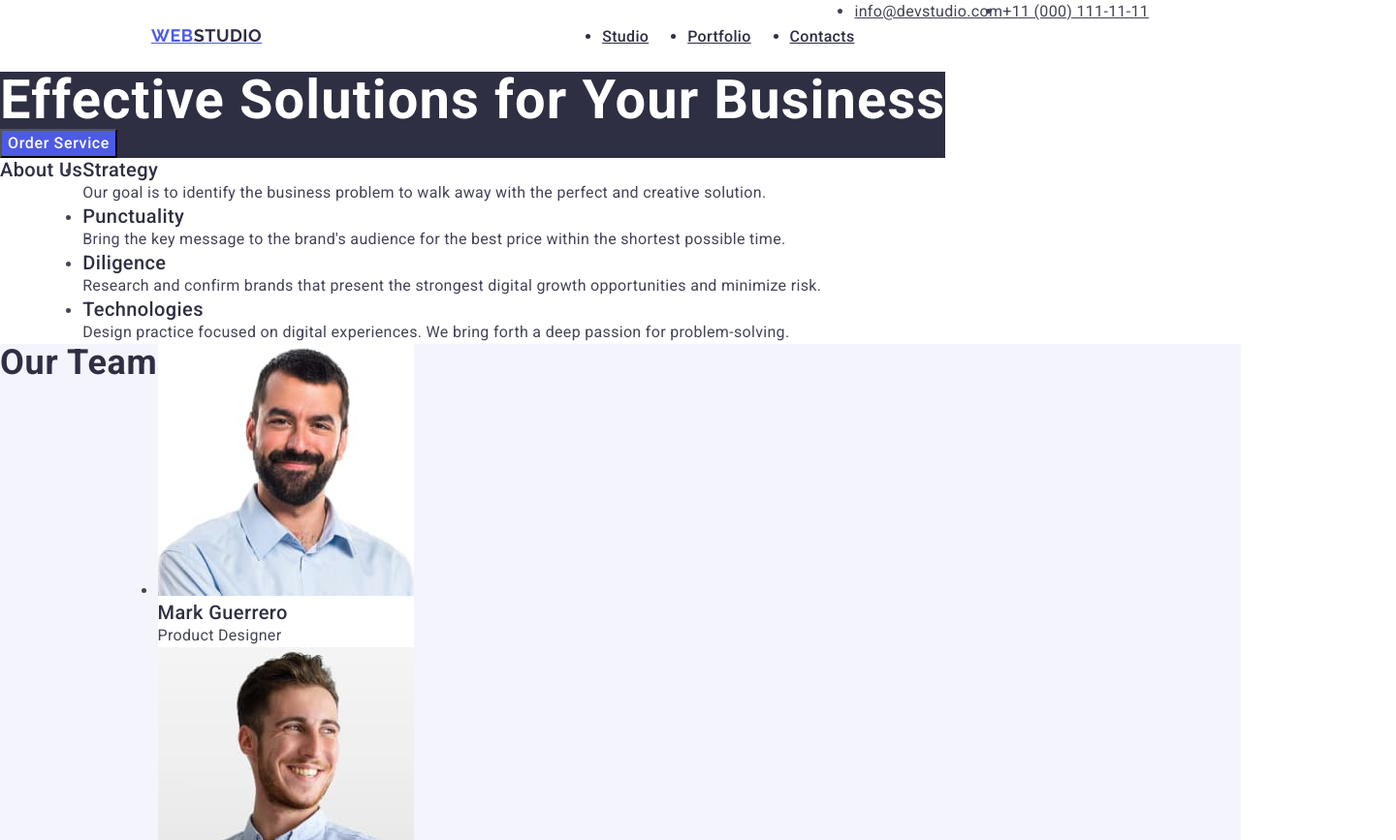
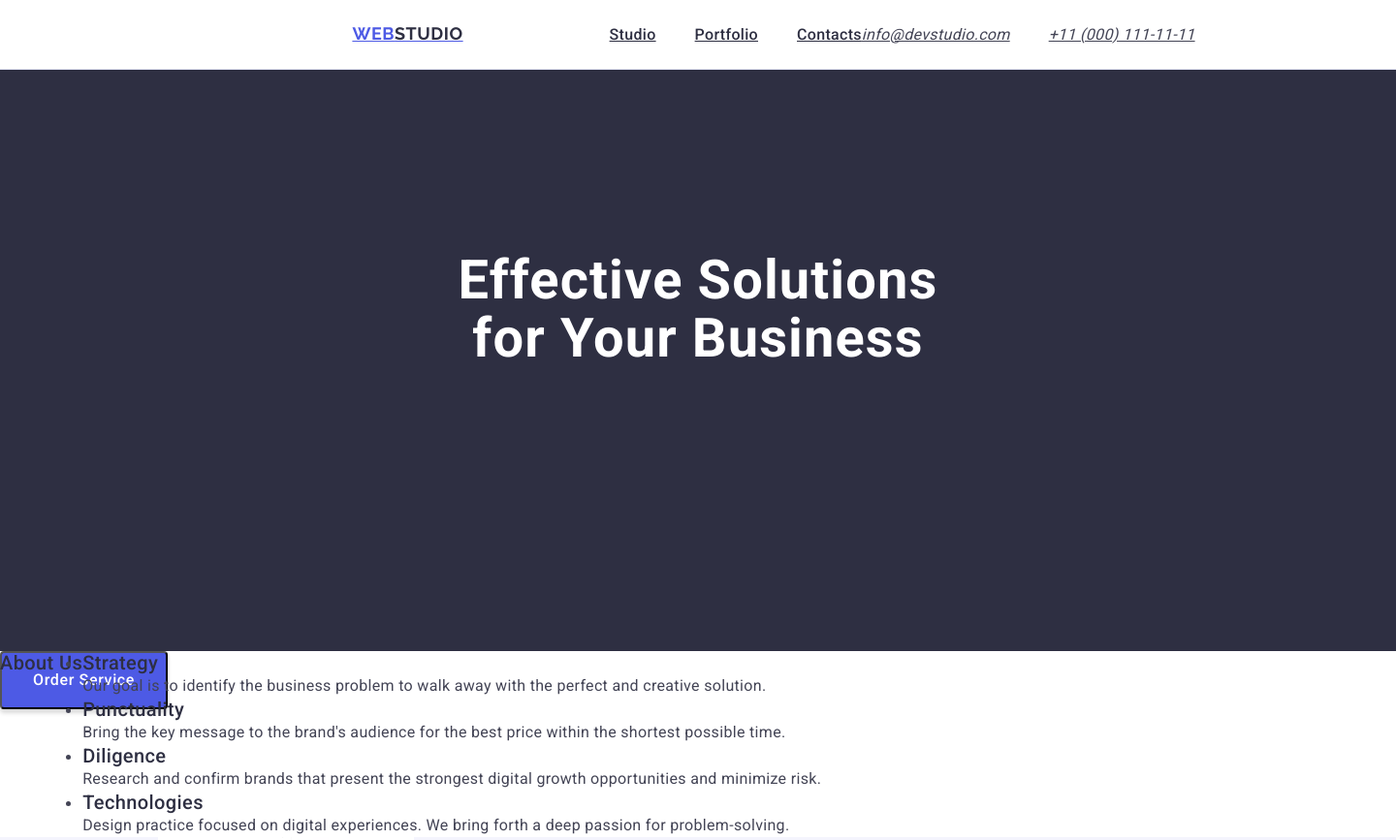
Before and after one commit to Kaigorodov84/goit-markup-hw-03, a plain HTML site: page index.html in a window 1280 px wide. Shown: the top 867 px of the page at 97% size, 1440 px wide, since content can reach past the window. Drawn offline with nearby package versions, Linux system fonts and the light colour scheme.

Commit message:
comit 08/01

```diff
--- a/css/styles.css
+++ b/css/styles.css
@@ -8,24 +8,22 @@ body{
     font-family: 'Roboto', sans-serif;
     background: #FFF;
     color: #434455;
-    margin: auto;
     box-sizing: border-box;
+    width: 1440px;
+    height: 3300px;
 }
 
 h1, h2, h3, p{
-    margin-top: 0;
-	margin-bottom: 0;
+    margin: 0;
 }
 
 ul, ol {
-	margin-top: 0;
-	margin-bottom: 0;
+	margin: 0;
 	padding-left: 0;
 }
 
 .container{
-    display: flex;
-    max-width: 100%;
+    display: inline-flex;
 }
 
 .section-btn{
@@ -38,7 +36,12 @@ background: #2E2F42;
 font-size: 56px;
 font-weight: 700;
 line-height: 1.07;
-letter-spacing: 1.12px;}
+letter-spacing: 1.12px;
+padding-top: 188px;
+padding-right: 472px;
+padding-bottom: 292px;
+padding-left: 472px;
+}
 
 
 
@@ -87,6 +90,11 @@ letter-spacing: 0.32px;
     line-height: 1.5;
     letter-spacing: 0.04em;
     color: #ffffff;
+    display: inline-flex;
+    padding: 16px 32px;
+    gap: 10px;
+    border-radius: 4px;
+    box-shadow: 0px 4px 4px 0px rgba(0, 0, 0, 0.15);
 }
 .btn:hover,
 .btn:focus {
@@ -188,9 +196,21 @@ text-transform: capitalize;
 
 .page-header{
     display: inline-flex;
+    width: 1440px;
+height: 72px;
+flex-shrink: 0;
+border-bottom: 1px solid  #E7E9FC;
+background: #FFF;
 }
 .page-header .container{
+    width: 1440px;
+    height: 72px;
+    background: white;
+    border-bottom: 1px #E7E9FC solid;
     display: flex;
+    justify-content: center;
+    align-items: center;
+    flex-shrink: 0;
 }
 
 .logo-header{
@@ -215,15 +235,29 @@ margin-bottom: 25.5px;
     line-height: 1.5; /* 150% */
     letter-spacing: 0.32px;
     display: inline-flex;
-    margin-left: 347px;
-    margin-top: 24px;
+    margin-left: 147px;
     margin-bottom: 24px;
+    gap: 40px;
+    align-items: center;
+    justify-content: center;
+    list-style-type: none;
+}
+
+.address-link{
+    list-style-type: none;
+    display: inline-flex;
+    justify-content: center;
+    align-items: center;
     gap: 40px;
 
 }
 
-.address-link{
-    font-style: normal;
-    display: inline-flex;
+.section-btn{
+    width: 1440px;
+    height: 600px;
+    flex-shrink: 0;
+}
+
+.page-title{
 
 }
--- a/index.html
+++ b/index.html
@@ -24,17 +24,13 @@
                     </ul>
                 </nav>
                 <address class="address-link">
-                    <div class="address-link">
                         <ul class="address-link">
                             <li><a href="mailto:info@devstudio.com" class="link">info@devstudio.com </a></li>
                             <li><a href="tel:+110001111111" class="link">+11 (000) 111-11-11</a></li>
                         </ul>
-                    </div>
                 </address>
              </div>
-
         </header>
-
         <main>
             <div class="container">
                 <section class="section-btn">
```
